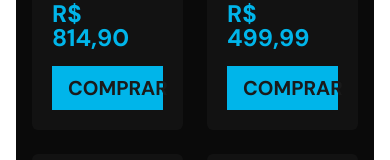
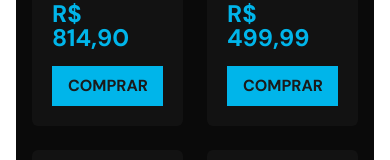
Before and after one commit to joelvitorniino/russel_front, a Next.js app: page / in a window 390 px wide. Shown: the part 511-671 px from the top of the page. Built offline with nearby package versions, Linux system fonts and the light colour scheme.

Commit message:
feat: ajuste de tamanho de fonte

```diff
--- a/src/app/components/Card.tsx
+++ b/src/app/components/Card.tsx
@@ -62,7 +62,7 @@ export default function Card({ product }: CardProps) {
         {/* Botão de compra */}
         <button
   onClick={() => setShowPopup(true)}
-  className="bg-[#00B5EA] text-[#1A1A1A] font-bold uppercase text-xl py-2 px-4 w-full transition duration-300 ease-in-out hover:bg-[#0095C8] hover:shadow-lg mt-4"
+  className="bg-[#00B5EA] text-[#1A1A1A] font-bold uppercase lg:text-xl sm:text-sm py-2 px-4 w-full transition duration-300 ease-in-out hover:bg-[#0095C8] hover:shadow-lg mt-4"
 >
   Comprar
 </button>
```
